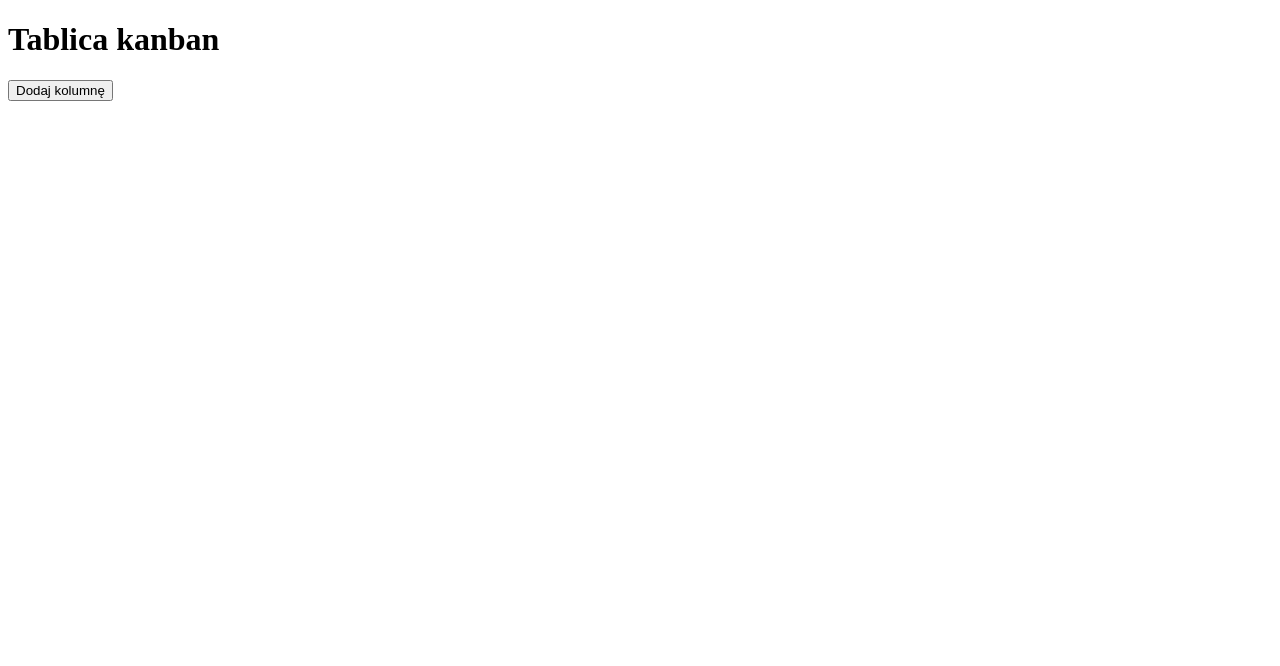
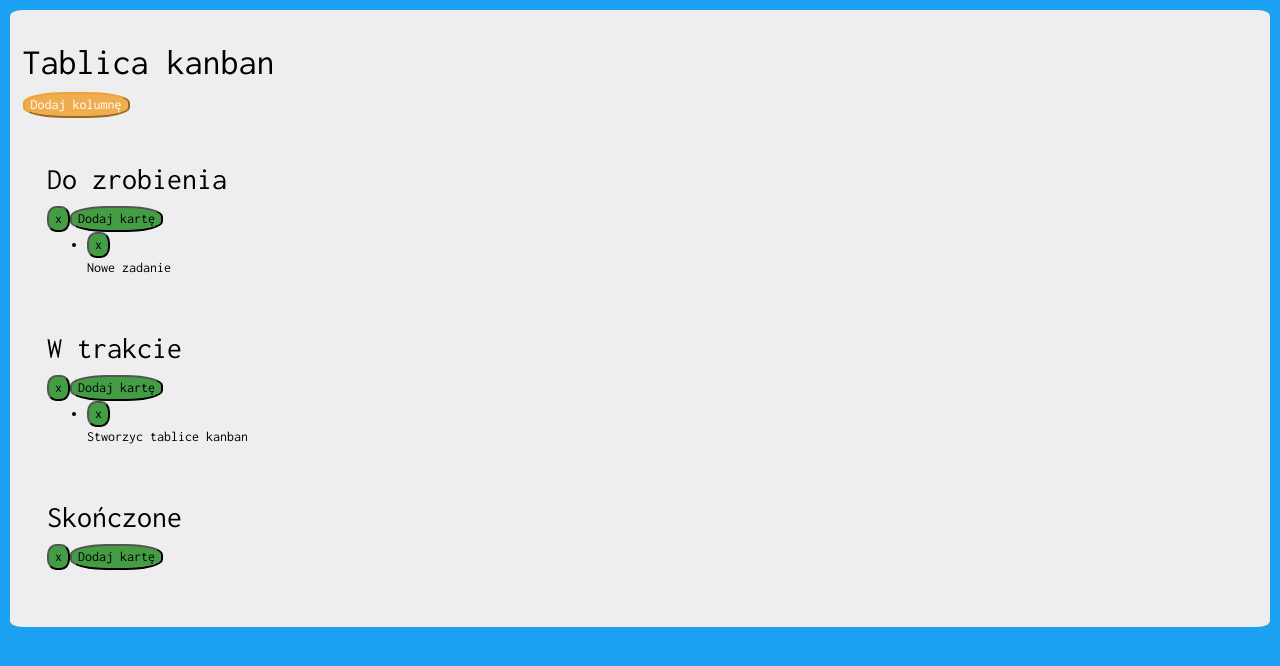
Before and after one commit to klimkomania/10.6, a plain HTML site: page index.html in a window 1280 px wide. Drawn offline with nearby package versions, Linux system fonts and the light colour scheme; files that its build step writes are made by us from their sources.

Commit message:
change all

```diff
--- a/css/style.css
+++ b/css/style.css
@@ -1,3 +1,25 @@
-.card-placeholder {
-	background: red;
+body {
+	margin: 10px;
+	background-color: #1DA1F2;
+	color: #000000;
+	font-family: 'Inconsolata', monospace, Arial;
 }
+
+h1, h2 {
+	color: #000000;
+}
+
+button {
+	background-color: #449D44;
+	border-radius: 40%;
+}
+
+ul {
+	min-height: 10px;
+}
+
+div {
+	background-color: #EEEEEE;
+	padding: 1%;
+	border-radius: 1%;
+}
--- a/index.html
+++ b/index.html
@@ -3,12 +3,14 @@
     <head>
         <meta charset="utf-8">
         <title>10.6</title>
-        <link rel="stylesheet" href="style.css">
+        <link href="https://maxcdn.bootstrapcdn.com/bootstrap/3.3.6/css/bootstrap.min.css" rel="stylesheet" />
+        <link href="https://fonts.googleapis.com/css?family=Inconsolata" rel="stylesheet">
+        <link rel="stylesheet" href="css/style.css">
     </head>
     <body>
         <div id="board" class="board">
           <h1>Tablica kanban</h1>
-          <button class="create-column">Dodaj kolumnę</button>
+          <button class="create-column btn-warning">Dodaj kolumnę</button>
           <div class="column-container"></div>
         </div>
         <script src="https://code.jquery.com/jquery-3.0.0.min.js" integrity="sha256-JmvOoLtYsmqlsWxa7mDSLMwa6dZ9rrIdtrrVYRnDRH0=" crossorigin="anonymous"></script>
--- a/js/scripts.js
+++ b/js/scripts.js
@@ -22,7 +22,7 @@ $(document).ready(function() {
             var $columnCardList = $('<ul>').addClass('column-card-list');
             var $columnDelete = $('<button>').addClass('btn-delete').text('x');
             var $columnAddCard = $('<button>').addClass('add-card').text('Dodaj kartę');
-            }
+
             // podpinanie odpowiednich zdarzeń
             $columnDelete.click(function() {
                 self.removeColumn();
@@ -40,7 +40,6 @@ $(document).ready(function() {
             return $column;
         }
     }
-
     Column.prototype = {
         addCard: function(card) {
             this.$element.children('ul').append(card.$element);
```
